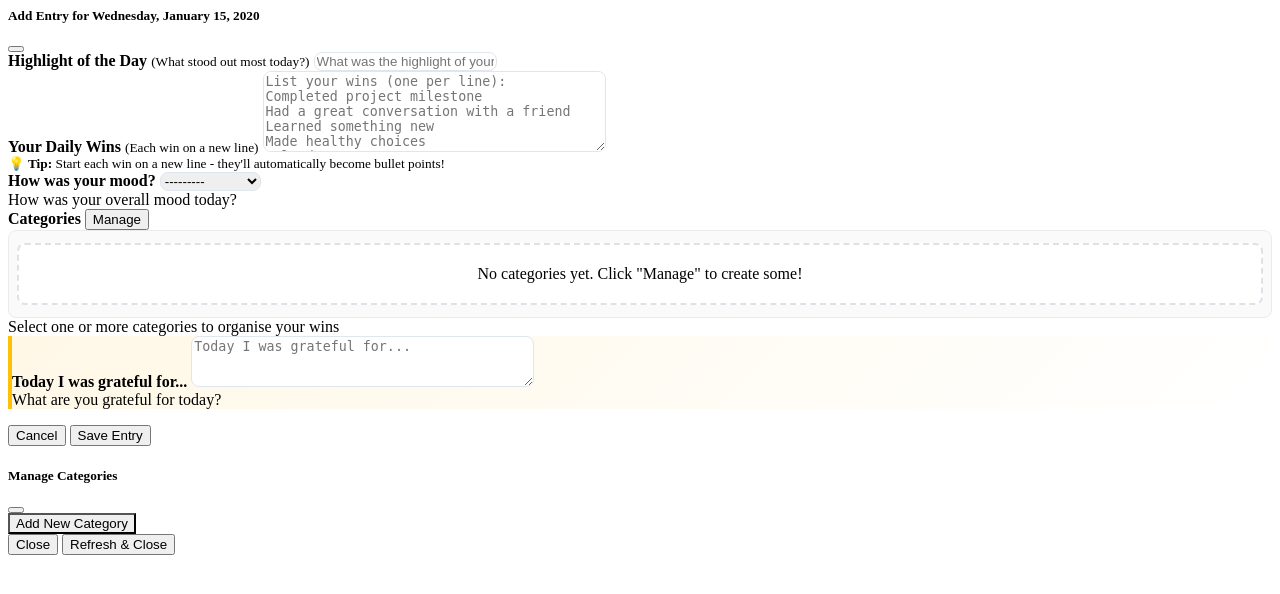
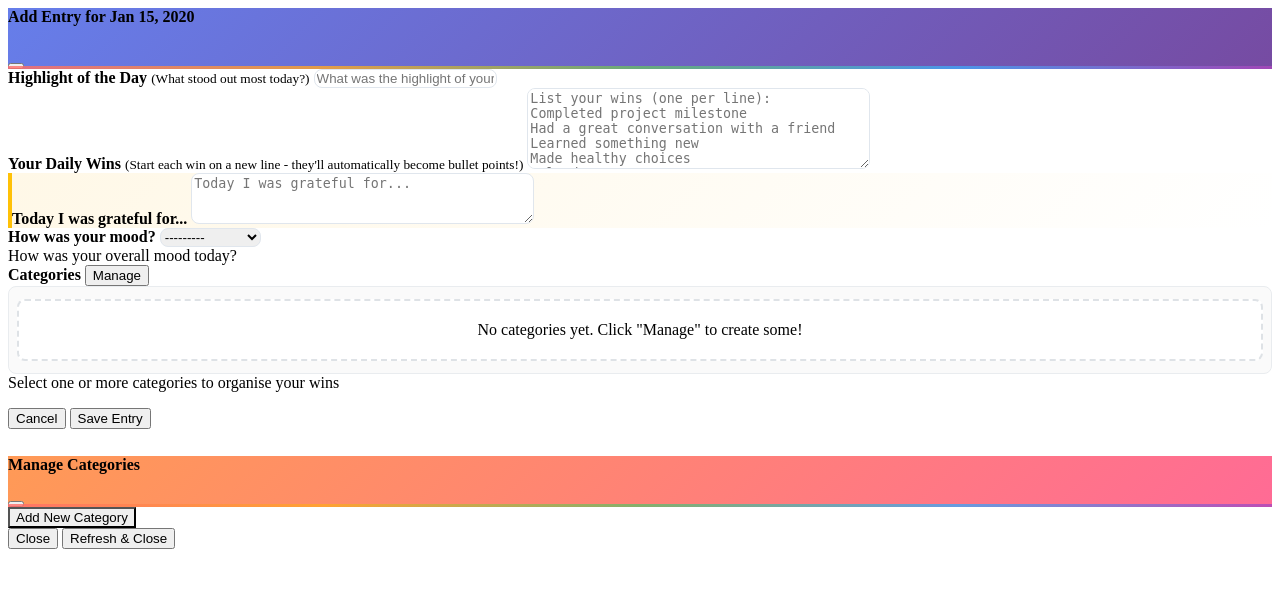
Before and after one commit to soumya2219/my-daily-wins-tracker, a Django app: template templates/tracker/entry_modal.html in a window 1280 px wide. Shown: the top 594 px of the page. Run offline with Django 5.2, Linux system fonts and the light colour scheme; data comes from the database, SQL or seed files in the repository; the template is opened without the code that fills it: values that come from a table or form of the project are taken from there, most other values are stand-ins (such as "Sample title", 1, 10 or a date in 2020); some libraries are stand-ins or nearby versions.

Commit message:
Enhance modal headers with purple gradient theme
- Updated entry modal header with beautiful purple gradient
- Added subtle rainbow accent strip for visual appeal
- Improved header alignment with better flexbox positioning

```diff
--- a/templates/tracker/entry_modal.html
+++ b/templates/tracker/entry_modal.html
@@ -1,13 +1,15 @@
 <!-- Entry Modal Content -->
-<div class="modal-header bg-primary text-white">
-    <h5 class="modal-title">
+<div class="modal-header text-white py-3 d-flex align-items-center" style="background: linear-gradient(135deg, #667eea 0%, #764ba2 100%); position: relative;">
+    <!-- Subtle rainbow accent at bottom -->
+    <div style="position: absolute; bottom: 0; left: 0; right: 0; height: 3px; background: linear-gradient(90deg, #ff6b6b, #ffa726, #66bb6a, #42a5f5, #ab47bc); opacity: 0.8;"></div>
+    <h6 class="modal-title mb-0 d-flex align-items-center">
         <i class="fas fa-calendar-day me-2"></i>
         {% if created %}
-            Add Entry for {{ entry_date|date:"l, F j, Y" }}
+            Add Entry for {{ entry_date|date:"M j, Y" }}
         {% else %}
-            Edit Entry for {{ entry_date|date:"l, F j, Y" }}
+            Edit Entry for {{ entry_date|date:"M j, Y" }}
         {% endif %}
-    </h5>
+    </h6>
     <button type="button" class="btn-close btn-close-white" data-bs-dismiss="modal"></button>
 </div>
 
@@ -22,7 +24,7 @@
             <!-- Left Column: Win Title & Content -->
             <div class="col-md-8">
                 <!-- Highlight of the Day -->
-                <div class="mb-3">
+                <div class="mb-2">
                     <label for="{{ form.title.id_for_label }}" class="form-label">
                         <i class="fas fa-star text-warning me-2"></i>
                         <strong>Highlight of the Day</strong>
@@ -38,24 +40,33 @@
                 </div>
 
                 <!-- Win Details -->
-                <div class="mb-3">
+                <div class="mb-2">
                     <label for="{{ form.content.id_for_label }}" class="form-label">
                         <i class="fas fa-list-ul text-info me-2"></i>
                         <strong>Your Daily Wins</strong>
-                        <small class="text-muted">(Each win on a new line)</small>
+                        <small class="text-muted">(Start each win on a new line - they'll automatically become bullet points!)</small>
                     </label>
                     {{ form.content }}
-                    <div class="form-text">
-                        <small class="text-muted">
-                            💡 <strong>Tip:</strong> Start each win on a new line - they'll automatically become bullet points!
-                        </small>
-                    </div>
                     {% if form.content.help_text %}
                         <div class="form-text">{{ form.content.help_text }}</div>
                     {% endif %}
                     {% if form.content.errors %}
                         <div class="text-danger small">{{ form.content.errors.0 }}</div>
                     {% endif %}
+                </div>
+
+                <!-- Gratitude Section -->
+                <div class="mb-3">
+                    <div class="gratitude-section p-2 bg-light rounded">
+                        <label for="{{ form.gratitude_text.id_for_label }}" class="form-label">
+                            <i class="fas fa-heart text-danger me-2"></i>
+                            <strong>Today I was grateful for...</strong>
+                        </label>
+                        {{ form.gratitude_text }}
+                        {% if form.gratitude_text.errors %}
+                            <div class="text-danger small">{{ form.gratitude_text.errors.0 }}</div>
+                        {% endif %}
+                    </div>
                 </div>
             </div>
 
@@ -126,25 +137,6 @@
             </div>
         </div>
 
-        <!-- Gratitude Section -->
-        <div class="row mt-4">
-            <div class="col-12">
-                <div class="gratitude-section p-3 bg-light rounded">
-                    <label for="{{ form.gratitude_text.id_for_label }}" class="form-label">
-                        <i class="fas fa-heart text-danger me-2"></i>
-                        <strong>Today I was grateful for...</strong>
-                    </label>
-                    {{ form.gratitude_text }}
-                    {% if form.gratitude_text.help_text %}
-                        <div class="form-text">{{ form.gratitude_text.help_text }}</div>
-                    {% endif %}
-                    {% if form.gratitude_text.errors %}
-                        <div class="text-danger small">{{ form.gratitude_text.errors.0 }}</div>
-                    {% endif %}
-                </div>
-            </div>
-        </div>
-
         <!-- Form Errors -->
         {% if form.errors %}
             <div class="alert alert-warning alert-dismissible fade show mt-3" role="alert">
@@ -180,6 +172,17 @@
 </div>
 
 <style>
+/* Compact modal header */
+.modal-header.py-2 {
+    padding-top: 0.5rem !important;
+    padding-bottom: 0.5rem !important;
+}
+
+.modal-header .modal-title {
+    font-size: 1rem;
+    font-weight: 600;
+}
+
 .gratitude-section {
     border-left: 4px solid #ffc107;
     background: linear-gradient(135deg, #fff8e7 0%, #ffffff 100%);
@@ -325,7 +328,9 @@
 <div class="modal fade" id="categoryManagerModal" tabindex="-1">
     <div class="modal-dialog">
         <div class="modal-content">
-            <div class="modal-header bg-info text-white">
+            <div class="modal-header text-white" style="background: linear-gradient(135deg, #ff9a56 0%, #ff6b95 100%); position: relative;">
+                <!-- Subtle rainbow accent at bottom -->
+                <div style="position: absolute; bottom: 0; left: 0; right: 0; height: 3px; background: linear-gradient(90deg, #ff6b6b, #ffa726, #66bb6a, #42a5f5, #ab47bc); opacity: 0.8;"></div>
                 <h5 class="modal-title">
                     <i class="fas fa-tags me-2"></i>Manage Categories
                 </h5>
```
